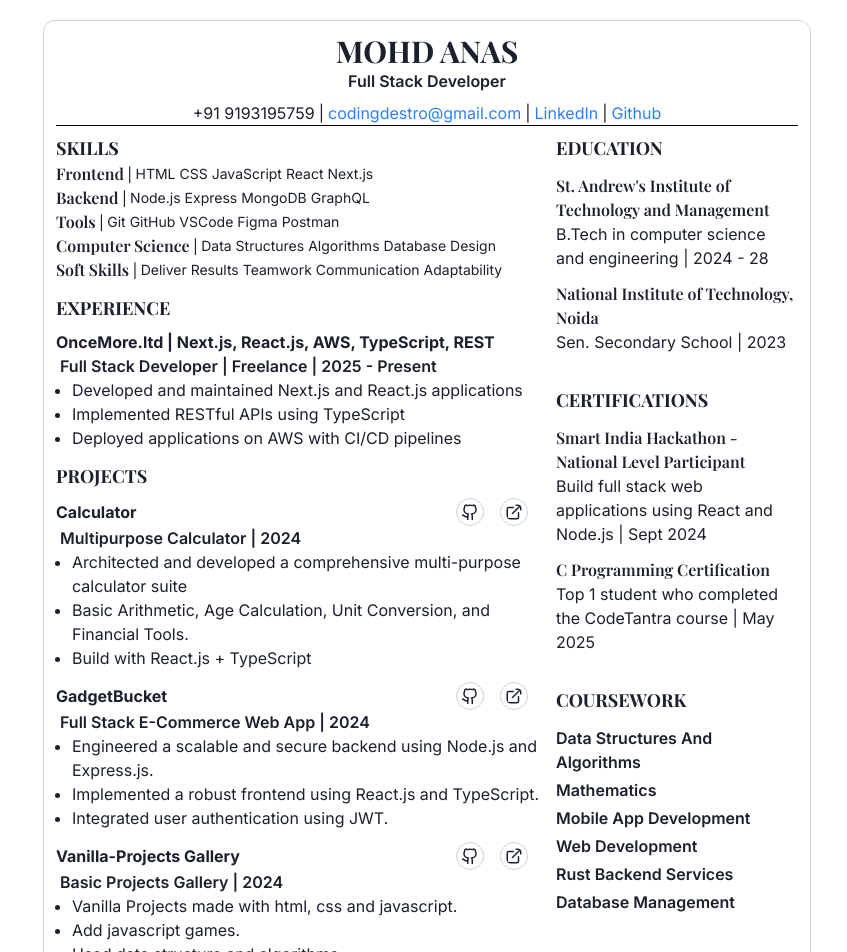
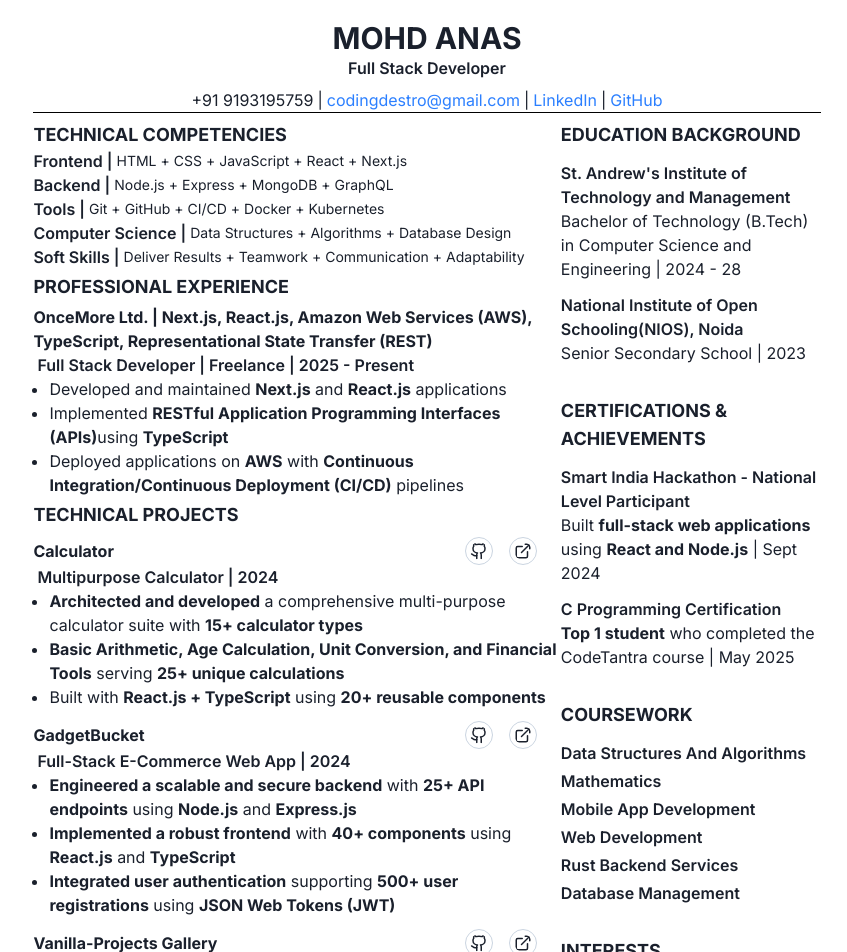
Before and after one commit to codingdestro/devfolio, a Next.js app: page /resume/v2 in a window 1280 px wide. Shown: the top 952 px of the page, without its empty margins (213-1060 px from the left). Built offline with nearby package versions, Linux system fonts and the light colour scheme.

Commit message:
fix: made for ats friendly

```diff
--- a/app/globals.css
+++ b/app/globals.css
@@ -170,7 +170,7 @@
   h4,
   h5,
   h6 {
-    font-family: var(--font-display);
+    font-family: var(--font-sans);
     @apply text-charcoal;
   }
 
--- a/components/resume/Resumev2.tsx
+++ b/components/resume/Resumev2.tsx
@@ -2,23 +2,27 @@ import { LucideExternalLink, LucideGithub } from "lucide-react";
 import Link from "next/link";
 
 const SKILLS = {
-  frontend: ["HTML", "CSS", "JavaScript", "React", "Next.js"],
-  backend: ["Node.js", "Express", "MongoDB", "GraphQL"],
-  tools: ["Git", "GitHub", "VSCode", "Figma", "Postman"],
-  "computer science": ["Data Structures", "Algorithms", "Database Design"],
+  frontend: ["HTML + ", "CSS + ", "JavaScript + ", "React + ", "Next.js"],
+  backend: ["Node.js + ", "Express + ", "MongoDB + ", "GraphQL"],
+  tools: ["Git + ", "GitHub + ", "CI/CD + ", "Docker + ", "Kubernetes"],
+  "computer science": [
+    "Data Structures + ",
+    "Algorithms + ",
+    "Database Design",
+  ],
   "soft skills": [
-    "Deliver Results",
-    "Teamwork",
-    "Communication",
+    "Deliver Results + ",
+    "Teamwork + ",
+    "Communication + ",
     "Adaptability",
   ],
 };
 export default function Resume() {
   return (
-    <section className="min-h-[11in] w-[8in] border rounded-lg p-3 font-sans">
+    <section className="min-h-[11in] w-[8.2in] rounded-lg font-sans">
       {/*header*/}
       <div className="border-b border-b-black py- mb-2 text-center">
-        <h1 className="text-3xl font-bold uppercase">MOHD ANAS</h1>
+        <h1 className="text-3xl font-bold uppercase font-sans">MOHD ANAS</h1>
         <p className="font-semibold mb-2">Full Stack Developer</p>
         <div className="flex text-md items-center justify-center gap-1">
           <p>+91 9193195759</p>
@@ -38,15 +42,15 @@ export default function Resume() {
             href="https://github.com/codingdestro"
             className="text-blue-500"
           >
-            Github
+            GitHub
           </Link>
         </div>
       </div>
       {/*skills*/}
-      <section className="grid grid-cols-3 gap-2">
-        <div className="col-span-2 flex flex-col gap-3">
+      <section className="grid grid-cols-3 gap-1">
+        <div className="col-span-2 flex flex-col gap-1">
           <div>
-            <h1 className="text-lg font-bold">SKILLS</h1>
+            <h1 className="text-lg font-bold">TECHNICAL COMPETENCIES</h1>
             <div className="text-md">
               {Object.entries(SKILLS).map(([category, skills]) => (
                 <div key={category} className="flex items-center flex-wrap">
@@ -64,26 +68,40 @@ export default function Resume() {
           </div>
           {/*experience*/}
           <div>
-            <h1 className="text-lg font-bold mb-2">EXPERIENCE</h1>
+            <h1 className="text-lg font-bold mb-1">PROFESSIONAL EXPERIENCE</h1>
             <div>
               <h1 className="font-bold font-sans">
-                OnceMore.ltd | Next.js, React.js, AWS, TypeScript, REST
+                OnceMore Ltd. | Next.js, React.js, Amazon Web Services (AWS),
+                TypeScript, Representational State Transfer (REST)
               </h1>
               <p className="text-md font-semibold ml-1">
                 Full Stack Developer | Freelance | 2025 - Present
               </p>
               <ul className="list-disc pl-4 text-md">
                 <li>
-                  Developed and maintained Next.js and React.js applications
+                  Developed and maintained <strong>Next.js</strong> and{" "}
+                  <strong>React.js</strong> applications
                 </li>
-                <li>Implemented RESTful APIs using TypeScript</li>
-                <li>Deployed applications on AWS with CI/CD pipelines</li>
+                <li>
+                  Implemented{" "}
+                  <strong>
+                    RESTful Application Programming Interfaces (APIs)
+                  </strong>
+                  using <strong>TypeScript</strong>
+                </li>
+                <li>
+                  Deployed applications on <strong>AWS</strong> with{" "}
+                  <strong>
+                    Continuous Integration/Continuous Deployment (CI/CD)
+                  </strong>{" "}
+                  pipelines
+                </li>
               </ul>
             </div>
           </div>
           {/*Projects*/}
           <div>
-            <h1 className="text-lg font-bold mb-2">PROJECTS</h1>
+            <h1 className="text-lg font-bold mb-2">TECHNICAL PROJECTS</h1>
             <div>
               <h1 className="font-bold font-sans flex items-center justify-between pr-5">
                 Calculator
@@ -101,14 +119,21 @@ export default function Resume() {
               </p>
               <ul className="list-disc pl-4 text-md">
                 <li>
-                  Architected and developed a comprehensive multi-purpose
-                  calculator suite
+                  <strong>Architected and developed</strong> a comprehensive
+                  multi-purpose calculator suite with{" "}
+                  <strong>15+ calculator types</strong>
                 </li>
                 <li>
-                  Basic Arithmetic, Age Calculation, Unit Conversion, and
-                  Financial Tools.
+                  <strong>
+                    Basic Arithmetic, Age Calculation, Unit Conversion, and
+                    Financial Tools
+                  </strong>{" "}
+                  serving <strong>25+ unique calculations</strong>
                 </li>
-                <li>Build with React.js + TypeScript</li>
+                <li>
+                  Built with <strong>React.js + TypeScript</strong> using{" "}
+                  <strong>20+ reusable components</strong>
+                </li>
               </ul>
             </div>
             <div className="mt-3">
@@ -126,17 +151,24 @@ export default function Resume() {
                 </span>
               </h1>
               <p className="text-md capitalize font-semibold ml-1">
-                full stack e-commerce web app | 2024
+                Full-stack e-commerce web app | 2024
               </p>
               <ul className="list-disc pl-4 text-md">
                 <li>
-                  Engineered a scalable and secure backend using Node.js and
-                  Express.js.
+                  <strong>Engineered a scalable and secure backend</strong> with{" "}
+                  <strong>25+ API endpoints</strong> using{" "}
+                  <strong>Node.js</strong> and <strong>Express.js</strong>
                 </li>
                 <li>
-                  Implemented a robust frontend using React.js and TypeScript.
+                  <strong>Implemented a robust frontend</strong> with{" "}
+                  <strong>40+ components</strong> using{" "}
+                  <strong>React.js</strong> and <strong>TypeScript</strong>
                 </li>
-                <li>Integrated user authentication using JWT.</li>
+                <li>
+                  <strong>Integrated user authentication</strong> supporting{" "}
+                  <strong>500+ user registrations</strong> using{" "}
+                  <strong>JSON Web Tokens (JWT)</strong>
+                </li>
               </ul>
             </div>
 
@@ -160,45 +192,60 @@ export default function Resume() {
                 Basic Projects Gallery | 2024
               </p>
               <ul className="list-disc pl-4 text-md">
-                <li>Vanilla Projects made with html, css and javascript.</li>
-                <li>Add javascript games.</li>
-                <li>Used data structure and algorithms</li>
+                <li>
+                  <strong>12+ Vanilla Projects</strong> made with{" "}
+                  <strong>HTML, CSS, and JavaScript</strong>
+                </li>
+                <li>
+                  Added <strong>5+ JavaScript games</strong> with interactive
+                  gameplay
+                </li>
+                <li>
+                  Implemented <strong>8+ data structures and algorithms</strong>{" "}
+                  across projects
+                </li>
               </ul>
             </div>
           </div>
         </div>
         <div className="col-span-1 flex flex-col gap-8">
           <div className="flex flex-col gap-3">
-            <h1 className="text-lg font-bold">EDUCATION</h1>
+            <h1 className="text-lg font-bold">EDUCATION BACKGROUND</h1>
             <div className="text-md">
               <h1 className="font-semibold">
                 St. Andrew&apos;s Institute of Technology and Management
               </h1>
-              <p>B.Tech in computer science and engineering | 2024 - 28</p>
+              <p>
+                Bachelor of Technology (B.Tech) in Computer Science and
+                Engineering | 2024 - 28
+              </p>
             </div>
             <div className="text-md">
               <h1 className="font-semibold">
-                National Institute of Technology, Noida
+                National Institute of Open Schooling(NIOS), Noida
               </h1>
-              <p>Sen. Secondary School | 2023</p>
+              <p>Senior Secondary School | 2023</p>
             </div>
           </div>
           {/*Certifications*/}
           <div className="flex flex-col gap-3">
-            <h1 className="text-lg font-bold uppercase">Certifications</h1>
+            <h1 className="text-lg font-bold uppercase">
+              Certifications & Achievements
+            </h1>
             <div className="text-md">
               <h1 className="font-semibold">
                 Smart India Hackathon - National Level Participant
               </h1>
               <p>
-                Build full stack web applications using React and Node.js | Sept
-                2024
+                Built <strong>full-stack web applications</strong> using{" "}
+                <strong>React and Node.js</strong> | Sept 2024
               </p>
             </div>
             <div className="text-md">
               <h1 className="font-semibold">C Programming Certification</h1>
               <p>
-                Top 1 student who completed the CodeTantra course | May 2025
+                <strong>Top 1 student</strong> who completed the CodeTantra
+                course | May 2025
               </p>
             </div>
           </div>
@@ -206,7 +253,7 @@ export default function Resume() {
           <div className="flex flex-col gap-3">
             <h1 className="text-lg font-bold uppercase">Coursework</h1>
             <div className="text-md font-semibold flex flex-col gap-1  capitalize">
-              <span>Data structures and Algorithms</span>
+              <span>Data Structures and Algorithms</span>
               <span>Mathematics</span>
               <span>Mobile App Development</span>
               <span>Web Development</span>
```
